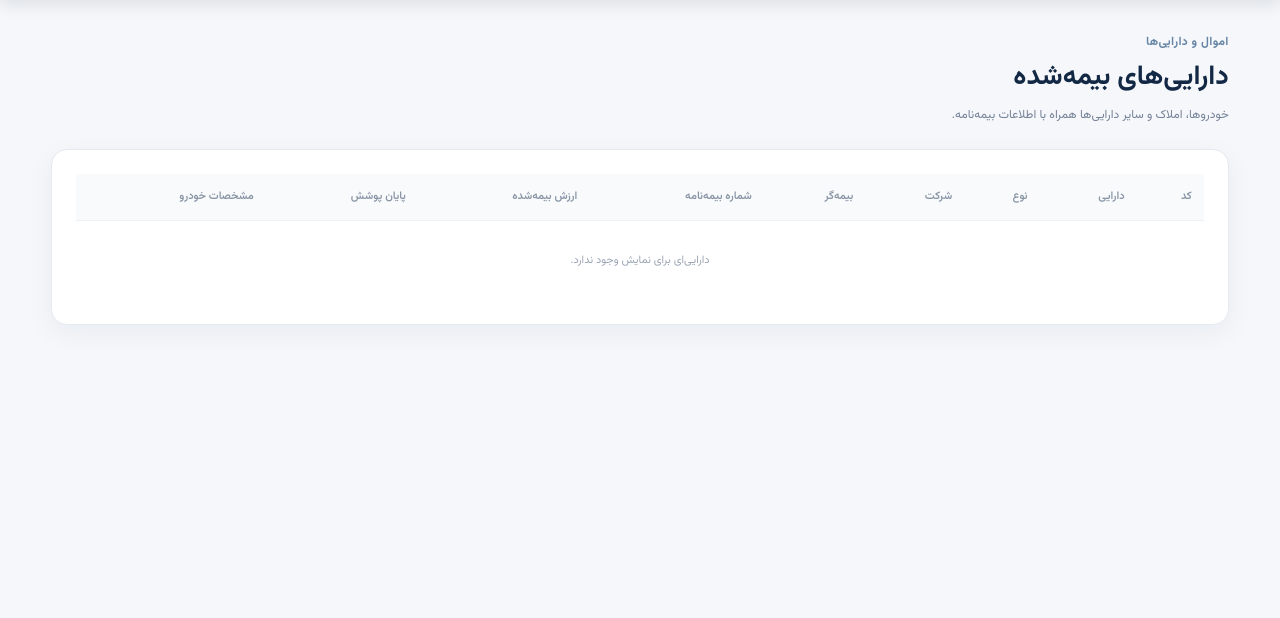
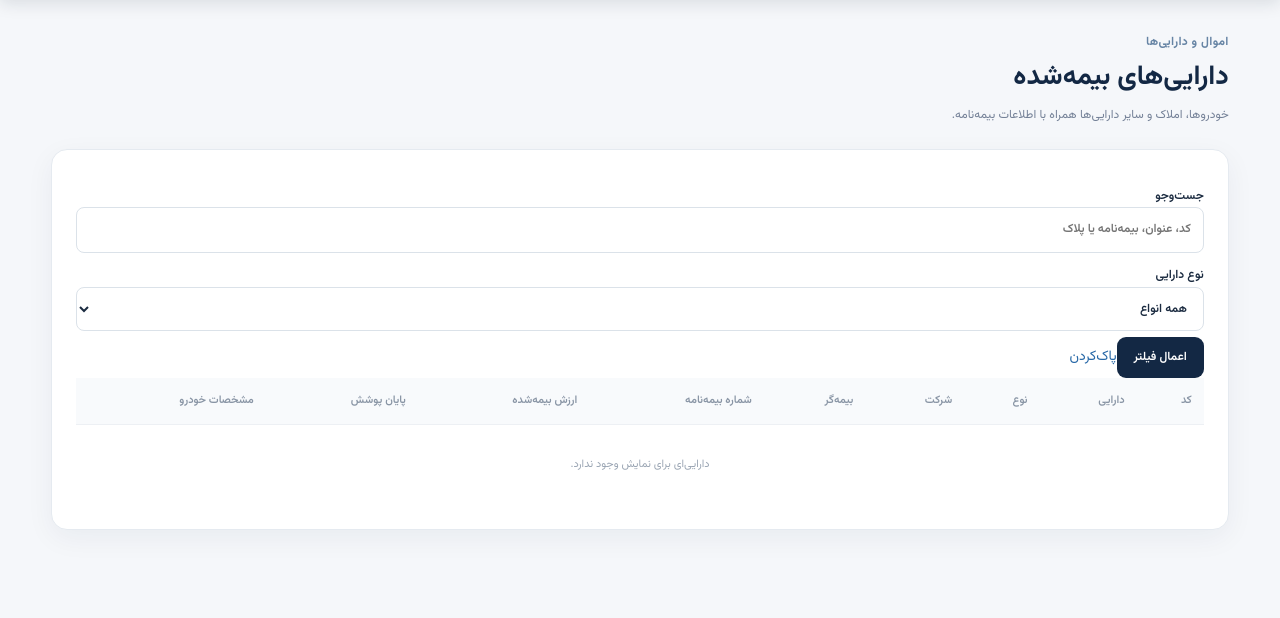
Before and after one commit to msalimimaram/office_kmc, a Django app: template templates/assets/asset_list.html in a window 1280 px wide. Shown: the part 76-694 px from the top of the page. Run offline with Django 5.2, Linux system fonts and the light colour scheme; the template is opened without the code that fills it, so the values that code supplies are empty.

Commit message:
Add asset search and filter controls

```diff
--- a/templates/assets/asset_list.html
+++ b/templates/assets/asset_list.html
@@ -2,7 +2,7 @@
 {% block title %}دارایی‌های بیمه‌شده | اداره بیمه{% endblock %}
 {% block content %}
 <div class="page-heading"><div><p class="eyebrow">اموال و دارایی‌ها</p><h1>دارایی‌های بیمه‌شده</h1><p class="muted">خودروها، املاک و سایر دارایی‌ها همراه با اطلاعات بیمه‌نامه.</p></div>{% if can_create %}<a class="button" href="{% url 'asset_create' %}">ثبت دارایی</a>{% endif %}</div>
-<section class="panel"><div class="table-wrap"><table><thead><tr><th>کد</th><th>دارایی</th><th>نوع</th><th>شرکت</th><th>بیمه‌گر</th><th>شماره بیمه‌نامه</th><th>ارزش بیمه‌شده</th><th>پایان پوشش</th><th>مشخصات خودرو</th></tr></thead><tbody>
+<section class="panel"><form method="get" class="filter-bar"><label>جست‌وجو<input type="search" name="q" value="{{ search_query }}" placeholder="کد، عنوان، بیمه‌نامه یا پلاک"></label><label>نوع دارایی<select name="type"><option value="">همه انواع</option>{% for key,label in asset_types %}<option value="{{ key }}" {% if selected_type == key %}selected{% endif %}>{{ label }}</option>{% endfor %}</select></label><button class="btn primary" type="submit">اعمال فیلتر</button><a href="{% url 'asset_list' %}">پاک‌کردن</a></form><div class="table-wrap"><table><thead><tr><th>کد</th><th>دارایی</th><th>نوع</th><th>شرکت</th><th>بیمه‌گر</th><th>شماره بیمه‌نامه</th><th>ارزش بیمه‌شده</th><th>پایان پوشش</th><th>مشخصات خودرو</th></tr></thead><tbody>
 {% for item in assets %}<tr><td>{{ item.asset_code }}</td><td>{{ item.name }}</td><td>{{ item.get_asset_type_display }}</td><td>{{ item.company.name }}</td><td>{{ item.insurer|default:"—" }}</td><td>{{ item.policy_number|default:"—" }}</td><td>{{ item.insured_value|floatformat:0 }}</td><td>{{ item.policy_end|default:"—" }}</td><td>{% if item.asset_type == "vehicle" %}{{ item.vehicle_details.plate_number|default:"—" }}{% else %}—{% endif %}</td></tr>
 {% empty %}<tr><td colspan="9" class="empty">دارایی‌ای برای نمایش وجود ندارد.</td></tr>{% endfor %}
 </tbody></table></div></section>
```
